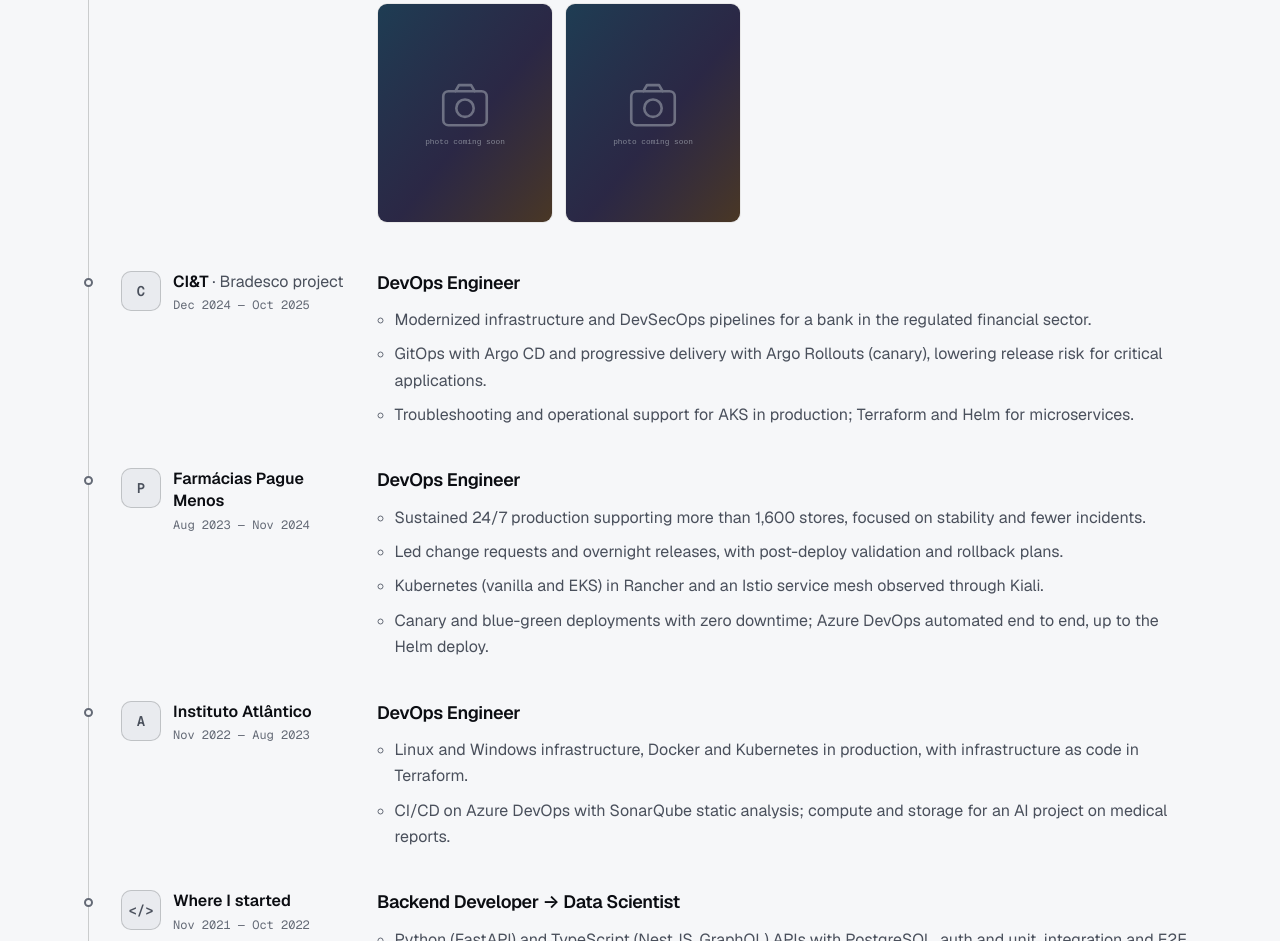
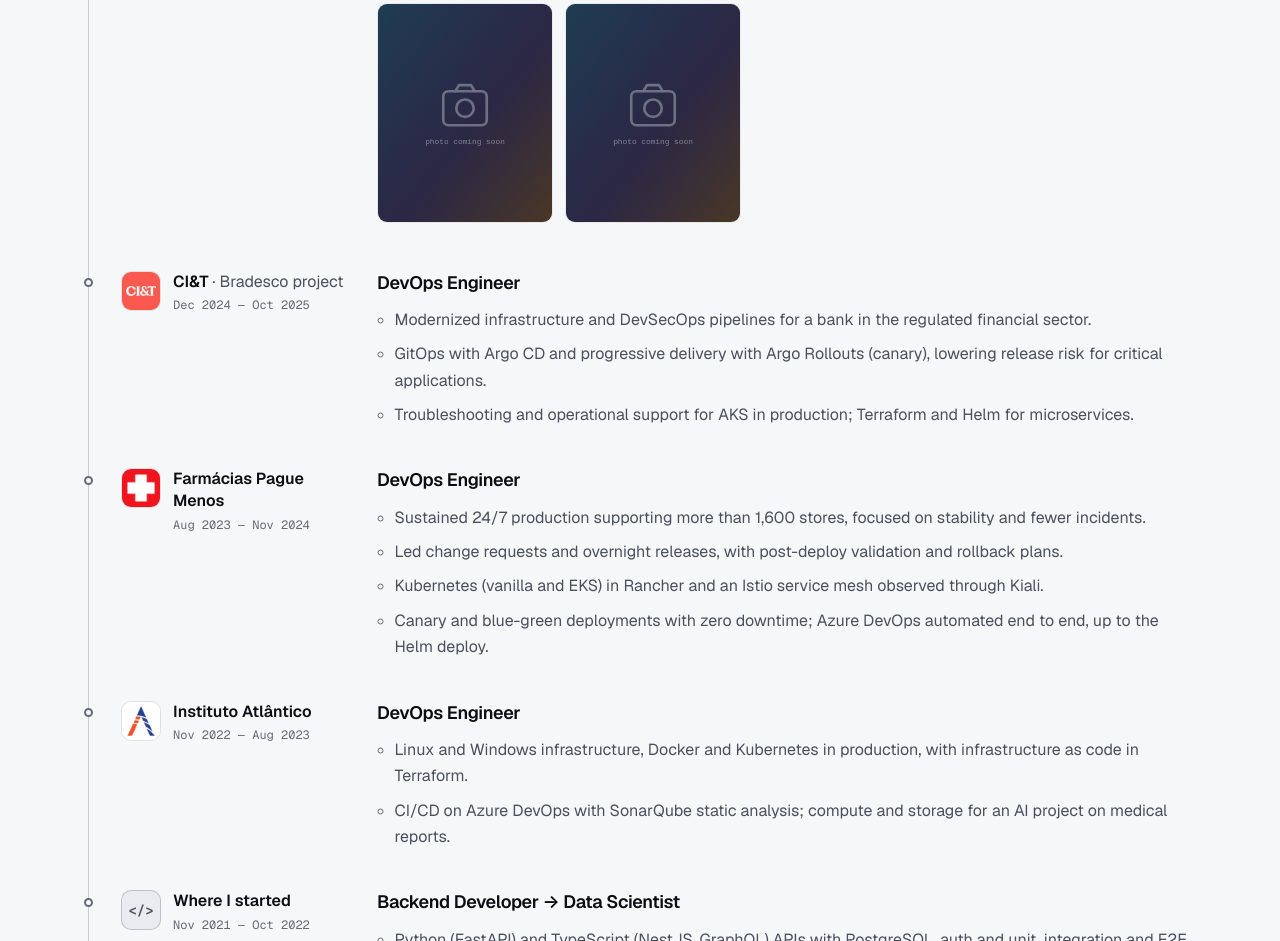
Before and after one commit to JonomaIT/web-joshuel, a plain HTML site: page site/index.html in a window 1280 px wide. Shown: the part 1100-2041 px from the top of the page. Drawn offline with Linux system fonts and the light colour scheme.

Commit message:
feat(ui): company logos in the timeline (S2, criterion 5)
The monograms give way to the companies' own marks: Smartrips (provided
by the user), CI&T, Pague Menos and Instituto Atlântico (the square icons
their official sites publish). Each is a local 96px WebP under 1 KB with
no metadata, converted offline, so the page still makes no external
requests. Atlântico's transparent mark sits on white so its dark blue
reads in the dark theme. "Where I started" keeps the </> monogram.

Co-Authored-By: Claude Opus 5.5 <noreply@anthropic.com>

```diff
--- a/site/css/sections.css
+++ b/site/css/sections.css
@@ -267,8 +267,18 @@
   gap: var(--space-1) var(--space-3);
 }
 
-.job__side .org__mark {
+.job__side .org__mark,
+.job__side .org__logo {
   grid-row: span 2;
+}
+
+/* logo oficial da empresa (WebP local, sem metadados) */
+.org__logo {
+  width: 2.5rem;
+  height: 2.5rem;
+  border-radius: var(--radius-md);
+  border: 1px solid var(--border);
+  object-fit: cover;
 }
 
 .org__mark--lg {
--- a/site/index.html
+++ b/site/index.html
@@ -133,7 +133,7 @@
         <ol class="timeline" role="list">
           <li class="job job--current reveal">
             <div class="job__side">
-              <span class="org__mark org__mark--lg" aria-hidden="true">S</span>
+              <img class="org__logo" src="/img/logos/smartrips.webp" width="40" height="40" loading="lazy" alt="">
               <p class="job__company-name">Smartrips</p>
               <p class="job__when">Oct 2024 — present</p>
             </div>
@@ -154,7 +154,7 @@
           </li>
           <li class="job reveal">
             <div class="job__side">
-              <span class="org__mark org__mark--lg" aria-hidden="true">C</span>
+              <img class="org__logo" src="/img/logos/ciandt.webp" width="40" height="40" loading="lazy" alt="">
               <p class="job__company-name">CI&amp;T <span class="job__client">· Bradesco project</span></p>
               <p class="job__when">Dec 2024 — Oct 2025</p>
             </div>
@@ -169,7 +169,7 @@
           </li>
           <li class="job reveal">
             <div class="job__side">
-              <span class="org__mark org__mark--lg" aria-hidden="true">P</span>
+              <img class="org__logo" src="/img/logos/paguemenos.webp" width="40" height="40" loading="lazy" alt="">
               <p class="job__company-name">Farmácias Pague Menos</p>
               <p class="job__when">Aug 2023 — Nov 2024</p>
             </div>
@@ -185,7 +185,7 @@
           </li>
           <li class="job reveal">
             <div class="job__side">
-              <span class="org__mark org__mark--lg" aria-hidden="true">A</span>
+              <img class="org__logo" src="/img/logos/atlantico.webp" width="40" height="40" loading="lazy" alt="">
               <p class="job__company-name">Instituto Atlântico</p>
               <p class="job__when">Nov 2022 — Aug 2023</p>
             </div>
```
Also changed, not shown: site/img/logos/atlantico.webp (added), site/img/logos/ciandt.webp (added), site/img/logos/paguemenos.webp (added), site/img/logos/smartrips.webp (added).
